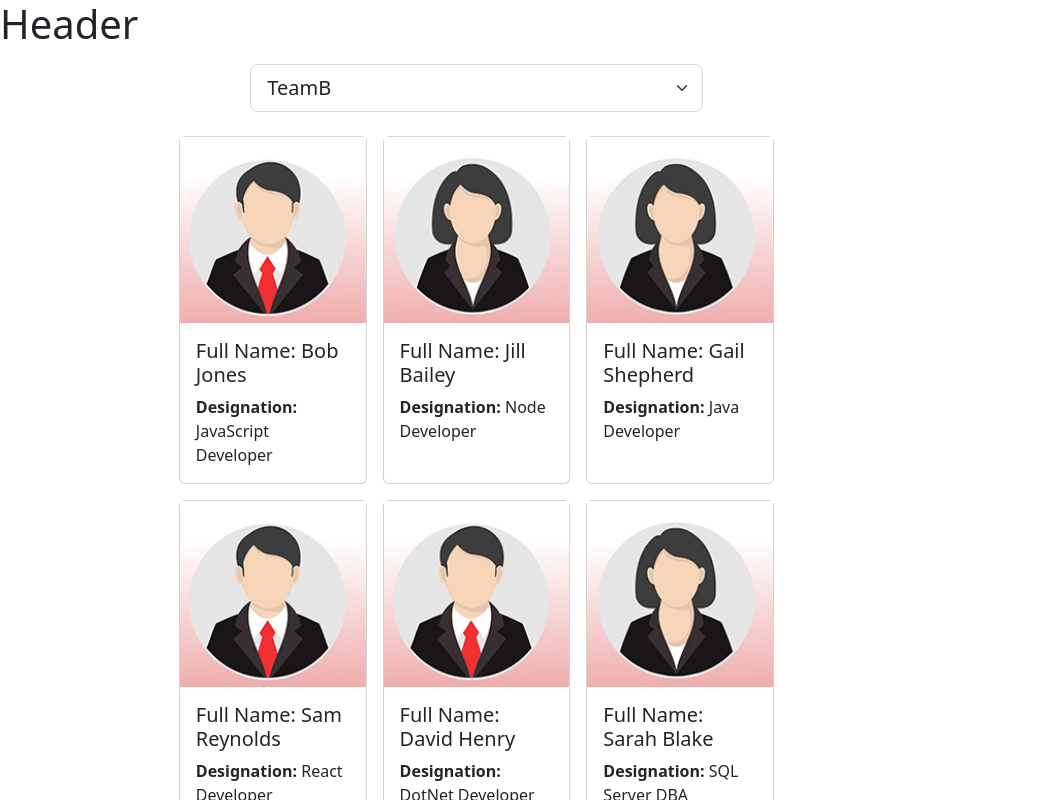
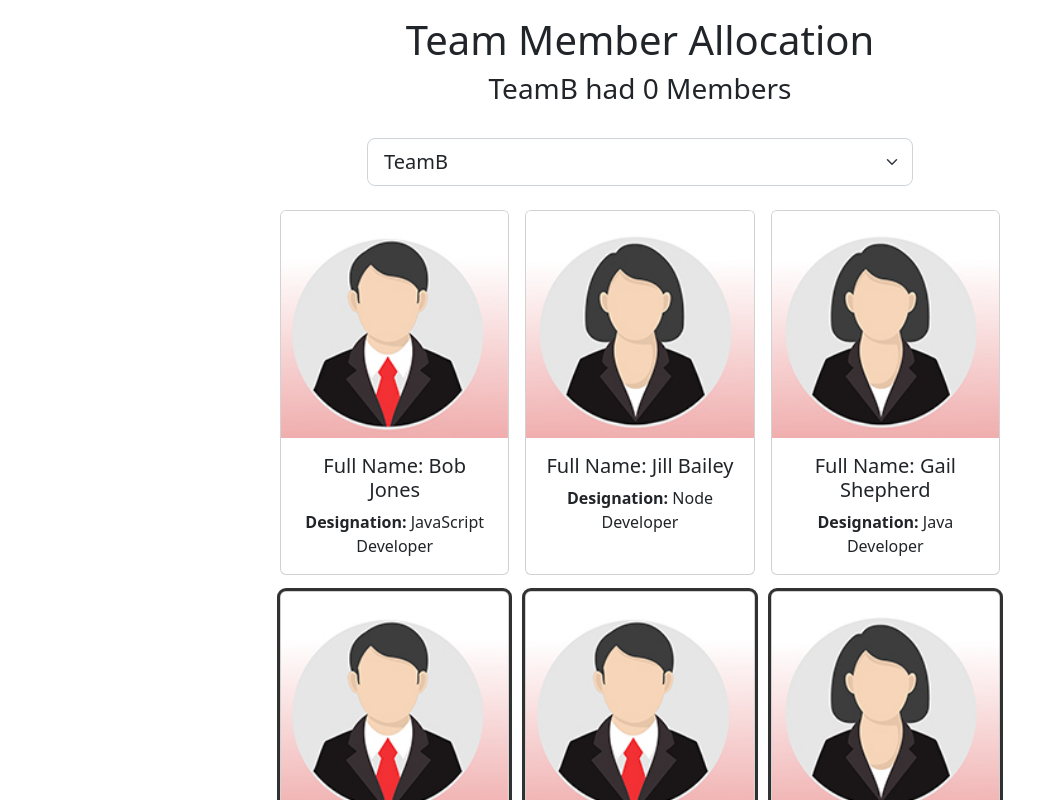
Before and after one commit to maryesacu/vite-react-practice, a React (Vite) app: page / in a window 1280 px wide. Shown: the top 800 px of the page, without its empty margins (0-1063 px from the left). Built offline with nearby package versions, Linux system fonts and the light colour scheme.

Commit message:
add: changes v3

```diff
--- a/src/App.css
+++ b/src/App.css
@@ -2,9 +2,16 @@ body{
   font-family: Arial;
 }
 .card-collection{
-  display:grid;
+  display: grid;
   grid-template-columns: 1fr 1fr 1fr;
 }
-.standout{
-  box-shadow: rgba(0,0,0,0.16) 0px 1px 4px rgba(51,51,51) 0px 0px 3px
+.standout {
+/*   border: 1px  solid;
+  padding: 2px;
+  box-shadow: 3px 3px 3px 3px #888888; */
+  box-shadow: rgba(0, 0, 0, 0.16) 0px 1px 4px, rgb(51,51,51) 0px 0px 0px 3px;
 }
+
+h1,h2,h3,h4,h5,p{
+  text-align: center;
+}
--- a/src/App.tsx
+++ b/src/App.tsx
@@ -1,16 +1,153 @@
-import { useState } from 'react'
+import { useState, useEffect } from 'react'
 import './App.css'
 import Header from './Header'
 import Employees from './Employees'
 import Footer from './Footer'
 
 function App() {
+
+  const [selectedTeam, setTeam] = useState("TeamB")
+
+  const [employees, setEmployees] = useState( [{
+    id: 1,
+    fullName: "Bob Jones",
+    designation: "JavaScript Developer",
+    gender: "male",
+    teamName: "TeamA"
+  },
+  {
+    id: 2,
+    fullName: "Jill Bailey",
+    designation: "Node Developer",
+    gender: "female",
+    teamName: "TeamA"
+  },
+  {
+    id: 3,
+    fullName: "Gail Shepherd",
+    designation: "Java Developer",
+    gender: "female",
+    teamName: "TeamA"
+  },
+  {
+    id: 4,
+    fullName: "Sam Reynolds",
+    designation: "React Developer",
+    gender: "male",
+    teamName: "TeamB"
+  },
+  {
+    id: 5,
+    fullName: "David Henry",
+    designation: "DotNet Developer",
+    gender: "male",
+    teamName: "TeamB"
+  },
+  {
+    id: 6,
+    fullName: "Sarah Blake",
+    designation: "SQL Server DBA",
+    gender: "female",
+    teamName: "TeamB"
+  },
+  {
+    id: 7,
+    fullName: "James Bennet",
+    designation: "Angular Developer",
+    gender: "male",
+    teamName: "TeamC"
+  },
+  {
+    id: 8,
+    fullName: "Jessica Faye",
+    designation: "API Developer",
+    gender: "female",
+    teamName: "TeamC"
+  },
+  {
+    id: 9,
+    fullName: "Lita Stone",
+    designation: "C++ Developer",
+    gender: "female",
+    teamName: "TeamC"
+  },
+  {
+    id: 10,
+    fullName: "Daniel Young",
+    designation: "Python Developer",
+    gender: "male",
+    teamName: "TeamD"
+  },
+  {
+    id: 11,
+    fullName: "Adrian Jacobs",
+    designation: "Vue Developer",
+    gender: "male",
+    teamName: "TeamD"
+  },
+  {
+    id: 12,
+    fullName: "Devin Monroe",
+    designation: "Graphic Designer",
+    gender: "male",
+    teamName: "TeamD"
+  }])
+
+ /*  useEffect (() => {
+    localStorage.setItem('employeeList', JSON.stringify(employees))
+  },[employees])
+
+  useEffect (() => {
+    localStorage.setItem('selectedTeam', JSON.stringify(selectedTeam))
+  },[selectedTeam]) */
+
+
+  function handleTeamSelectionChange(event: any)
+  {
+    console.log(event.target.value)
+    setTeam(event.target.value)
+  }
+
+  function handleEmployeeCardClick(event: any)
+  {
+    console.log(employees)
+    console.log(employees.length)
+    const transformedEmployees = employees.map((employee : any) => returndata(employee, event))
+    console.log(transformedEmployees)
+    setEmployees(transformedEmployees)
+  }
+  function returndata(employee: any, event: any) {
+    if (employee.id === parseInt(event.id)) {
+      return (employee.teamName === selectedTeam) ? { ...employee, teamName: '' } : { ...employee, teamName: selectedTeam }
+    }
+    return employee
+  }
+
+  /* function handleEmployeeCardClick(event: any)
+  {
+    console.log('event.currentTarget.id')
+    console.log(event.id)
+    const transformedEmployees = employees.map((employee: any) => employee.id === parseInt(event.id)
+                                              ?(employee.teamName === selectedTeam)?{...employee, teamName: ''}:{...employee,teamName: selectedTeam}
+                                              :employee)
+                                              console.log(transformedEmployees)
+    setEmployees(transformedEmployees)
+  } */
+
+
+
+
   return (
-    <main>
-      <Header />
-      <Employees />
+    <div>
+      <Header selectedTeam={selectedTeam}
+        teamMemberCount={[employees].filter((employee: any) => employee.teamName === selectedTeam).length}
+      />
+      <Employees employees={employees}
+        selectedTeam={selectedTeam}
+        handleEmployeeCardClick={handleEmployeeCardClick}
+        handleTeamSelectionChange={handleTeamSelectionChange}/>
       <Footer />
-    </main>
+    </div>
   )
 }
 
--- /dev/null
+++ b/src/Components/CardEmployee.tsx
@@ -0,0 +1,33 @@
+import React, { useEffect } from 'react'
+import femaleProfile from "../images/femaleProfile.jpg"
+import maleProfile from "../images/maleProfile.jpg"
+
+interface CardProps {
+  id: number
+  fullName: string
+  designation: string
+  gender: string
+  teamName: string
+}
+export const CardEmployee = ( {employee, selectedTeam, handleEmployeeCardClick}: any ) => {
+ useEffect(() => {
+
+
+console.log('a',employee)
+ }, [])
+
+  const handleClick = () => {
+    console.log(employee.teamName)
+    handleEmployeeCardClick(employee)
+  }
+  return (
+    <div id={employee.id} className={(employee.teamName === selectedTeam ? 'card m-2 standout' : 'card m-2')} style={{ cursor: 'pointer' }} onClick={ handleClick }>
+      {(employee.gender === 'male') ? <img style={{borderTopLeftRadius: '5px', borderTopRightRadius: '5px'}} src={maleProfile} className="card-image-top" />
+        : <img style={{borderTopLeftRadius: '5px', borderTopRightRadius: '5px'}} src={femaleProfile} className="card-image-top" />}
+      <div className="card-body">
+        <h5 className="card-title">Full Name: {employee.fullName}</h5>
+        <p className="card-text"><b>Designation:</b> {employee.designation}</p>
+      </div>
+    </div>
+  )
+}
--- a/src/Employees.tsx
+++ b/src/Employees.tsx
@@ -1,109 +1,7 @@
-import { useState } from "react"
-import femaleProfile from "./images/femaleProfile.jpg"
-import maleProfile from "./images/maleProfile.jpg"
 
-const Employees = () => {
+import { CardEmployee } from "./Components/CardEmployee"
 
-  const [selectedTeam, setTeam] = useState("TeamB")
-
-  const [employees, setEmployees] = useState([{
-    id: 1,
-    fullName: "Bob Jones",
-    designation: "JavaScript Developer",
-    gender: "male",
-    teamName: "TeamA"
-  },
-  {
-    id: 2,
-    fullName: "Jill Bailey",
-    designation: "Node Developer",
-    gender: "female",
-    teamName: "TeamA"
-  },
-  {
-    id: 3,
-    fullName: "Gail Shepherd",
-    designation: "Java Developer",
-    gender: "female",
-    teamName: "TeamA"
-  },
-  {
-    id: 4,
-    fullName: "Sam Reynolds",
-    designation: "React Developer",
-    gender: "male",
-    teamName: "TeamB"
-  },
-  {
-    id: 5,
-    fullName: "David Henry",
-    designation: "DotNet Developer",
-    gender: "male",
-    teamName: "TeamB"
-  },
-  {
-    id: 6,
-    fullName: "Sarah Blake",
-    designation: "SQL Server DBA",
-    gender: "female",
-    teamName: "TeamB"
-  },
-  {
-    id: 7,
-    fullName: "James Bennet",
-    designation: "Angular Developer",
-    gender: "male",
-    teamName: "TeamC"
-  },
-  {
-    id: 8,
-    fullName: "Jessica Faye",
-    designation: "API Developer",
-    gender: "female",
-    teamName: "TeamC"
-  },
-  {
-    id: 9,
-    fullName: "Lita Stone",
-    designation: "C++ Developer",
-    gender: "female",
-    teamName: "TeamC"
-  },
-  {
-    id: 10,
-    fullName: "Daniel Young",
-    designation: "Python Developer",
-    gender: "male",
-    teamName: "TeamD"
-  },
-  {
-    id: 11,
-    fullName: "Adrian Jacobs",
-    designation: "Vue Developer",
-    gender: "male",
-    teamName: "TeamD"
-  },
-  {
-    id: 12,
-    fullName: "Devin Monroe",
-    designation: "Graphic Designer",
-    gender: "male",
-    teamName: "TeamD"
-  }])
-
-  function handleTeamSelectionChange(event: any)
-  {
-    console.log(event.target.value)
-    setTeam(event.target.value)
-  }
-
-  function handleEmployeeCardClick(event: any)
-  {
-    const transformedEmployees = employees.map((employee) => employee.id === parseInt(event.currentTarget.id)
-                                              ?(employee.teamName === selectedTeam)?{...employee, teamName: ''}:{...employee,teamName: selectedTeam}
-                                              :employee)
-    setEmployees(transformedEmployees)
-  }
+const Employees = ({employees, selectedTeam, handleEmployeeCardClick, handleTeamSelectionChange}: any) => {
 
   return (
     <main className="container">
@@ -121,18 +19,8 @@ const Employees = () => {
         <div className="col-8">
           <div className="card-collection">
             {
-              employees.map((employee) => (
-                <div id={employee.id.toString()} className={(employee.teamName === selectedTeam ? 'card m-2 standout' : 'card m-2')} style={{ cursor: 'pointer'}} onClick={handleEmployeeCardClick}>
-
-                  {(employee.gender === 'male')?<img src={maleProfile} className="card-image-top" />
-                                              :<img src={femaleProfile} className="card-image-top" />}
-
-                  <div className="card-body">
-                    <h5 className="card-title">Full Name: {employee.fullName}</h5>
-                    <p className="card-text"><b>Designation:</b> {employee.designation}</p>
-                  </div>
-                </div>
-              ))
+              employees.map((employee: any) => ( <CardEmployee key={employee.id} employee={employee} selectedTeam={selectedTeam}
+                handleEmployeeCardClick={handleEmployeeCardClick}/>))
             }
           </div>
         </div>
--- a/src/Footer.tsx
+++ b/src/Footer.tsx
@@ -1,8 +1,14 @@
 const Footer = () => {
 
+  let today = new Date()
+
   return (
-    <footer>
-      <h1>Footer</h1>
+    <footer className="container">
+      <div className="row justify-content-center mt-3 mb-4">
+        <div className="col-8">
+          <h5>Team Member Allocation App - {today.getFullYear()}</h5>
+        </div>
+      </div>
     </footer >
   )
 
--- a/src/Header.tsx
+++ b/src/Header.tsx
@@ -1,8 +1,13 @@
-const Header = () => {
+const Header = ({selectedTeam, teamMemberCount}: any) => {
 
   return (
-    <header>
-      <h1>Header</h1>
+    <header className="container">
+      <div className="row justify-content-center mt-3 mb-4">
+        <div className="col-8">
+        <h1>Team Member Allocation</h1>
+        <h3>{selectedTeam} had {teamMemberCount} Members</h3>
+        </div>
+      </div>
     </header>
   )
 
--- a/src/index.css
+++ /dev/null
@@ -1,70 +0,0 @@
-:root {
-  font-family: Inter, Avenir, Helvetica, Arial, sans-serif;
-  font-size: 16px;
-  line-height: 24px;
-  font-weight: 400;
-
-  color-scheme: light dark;
-  color: rgba(255, 255, 255, 0.87);
-  background-color: #242424;
-
-  font-synthesis: none;
-  text-rendering: optimizeLegibility;
-  -webkit-font-smoothing: antialiased;
-  -moz-osx-font-smoothing: grayscale;
-  -webkit-text-size-adjust: 100%;
-}
-
-a {
-  font-weight: 500;
-  color: #646cff;
-  text-decoration: inherit;
-}
-a:hover {
-  color: #535bf2;
-}
-
-body {
-  margin: 0;
-  display: flex;
-  place-items: center;
-  min-width: 320px;
-  min-height: 100vh;
-}
-
-h1 {
-  font-size: 3.2em;
-  line-height: 1.1;
-}
-
-button {
-  border-radius: 8px;
-  border: 1px solid transparent;
-  padding: 0.6em 1.2em;
-  font-size: 1em;
-  font-weight: 500;
-  font-family: inherit;
-  background-color: #1a1a1a;
-  cursor: pointer;
-  transition: border-color 0.25s;
-}
-button:hover {
-  border-color: #646cff;
-}
-button:focus,
-button:focus-visible {
-  outline: 4px auto -webkit-focus-ring-color;
-}
-
-@media (prefers-color-scheme: light) {
-  :root {
-    color: #213547;
-    background-color: #ffffff;
-  }
-  a:hover {
-    color: #747bff;
-  }
-  button {
-    background-color: #f9f9f9;
-  }
-}
--- a/src/main.tsx
+++ b/src/main.tsx
@@ -1,7 +1,6 @@
 import React from 'react'
 import ReactDOM from 'react-dom/client'
 import App from './App'
-import './index.css'
 import 'bootstrap/dist/css/bootstrap.min.css'
 
 ReactDOM.createRoot(document.getElementById('root') as HTMLElement).render(
```
